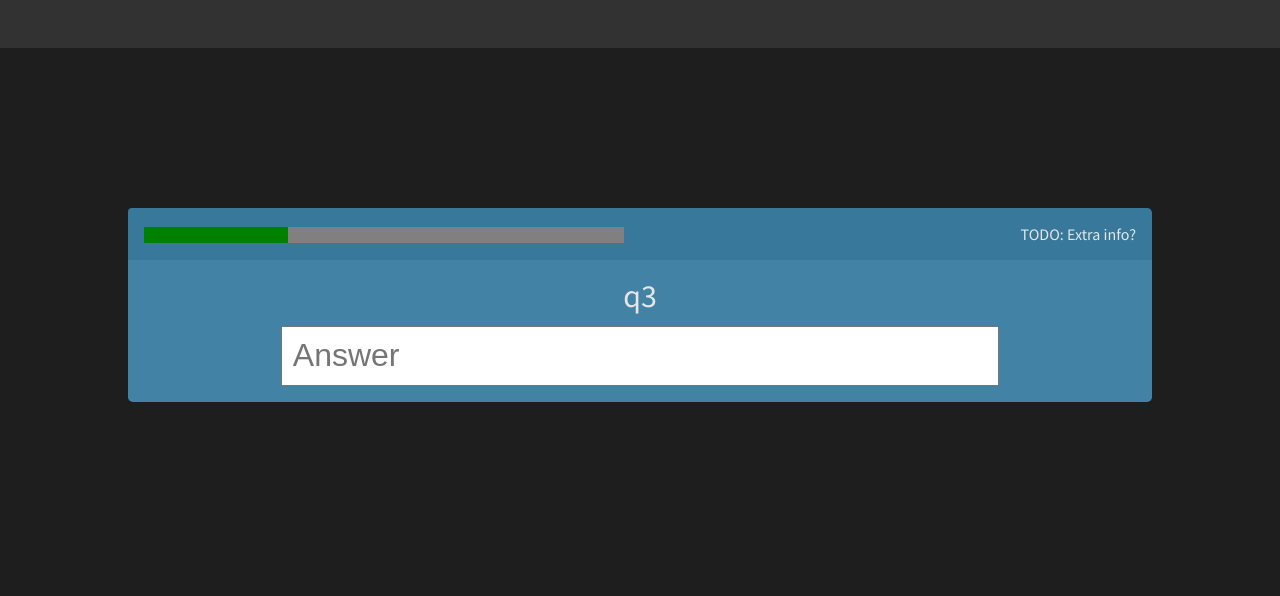
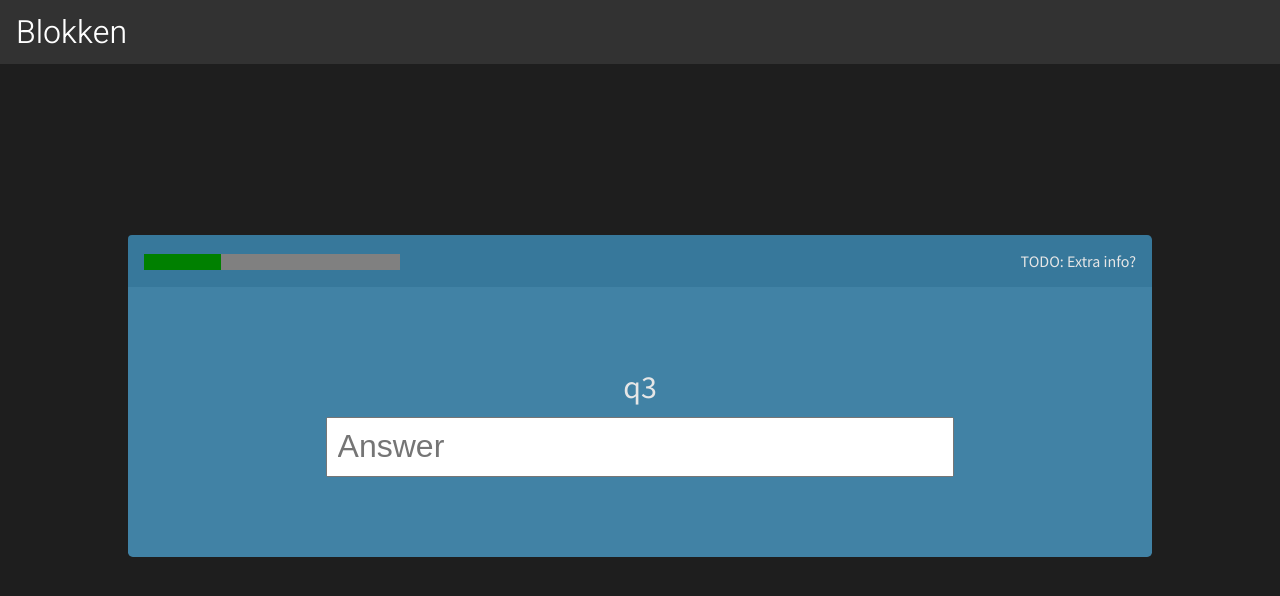
Before and after one commit to juliavdkris/blokken, a Django app: page /leren in a window 1280 px wide. Shown: the top 596 px of the page. Run offline with Django 3.2, Linux system fonts and the light colour scheme.

Commit message:
Add notification and navbar title

```diff
--- a/core/static/css/leren.css
+++ b/core/static/css/leren.css
@@ -1,7 +1,7 @@
 .leercontainer {
 	background-color: rgb(65, 130, 165);
 	border-radius: 0 0 0.3em 0.3em;
-	padding: 1em;
+	padding: 5em;
 
 	text-align: center;
 }
@@ -10,12 +10,12 @@
 	background-color: rgb(55, 120, 155);
 	border-radius: 0.25em 0.3em 0 0;
 
-	margin-top: 10em;
+	margin-top: 5em;
 	padding: 1em;
 }
 .leercontainer-top progress {
 	height: 1em;
-	width: 30em;
+	width: 20vw;
 	border: none;
 }
 .leercontainer-top .right {
@@ -33,3 +33,26 @@
 	font-size: 2em;
 	padding: 0.3em;
 }
+
+
+.notification {
+	display: block;
+	text-align: center;
+	opacity: 0;
+
+	font-size: 1.5em;
+
+	padding: 0.75em;
+	margin: 1em auto;
+	border-radius: 0.2em;
+	max-width: 20vw;
+}
+.notification[show=true] {
+	opacity: 100;
+}
+.notification[color=good] {
+	background-color: #91b437;
+}
+.notification[color=bad] {
+	background-color: #C42021;
+}
--- a/core/static/css/main.css
+++ b/core/static/css/main.css
@@ -1,4 +1,5 @@
 @import url('https://fonts.googleapis.com/css?family=Source+Sans+Pro&display=swap');
+@import url('https://fonts.googleapis.com/css?family=Heebo:300&display=swap');
 
 
 body {
@@ -13,7 +14,16 @@ body {
 }
 
 .navbar {
-	height: 3em;
+	height: 4em;
 	margin: 0;
 	background-color: #323232;
+	display: flex;
+	align-items: center;
 }
+.navbar .title {
+	font-family: 'Heebo';
+	font-weight: 300;
+	font-size: 2em;
+	color: white;
+	margin-left: 0.5em;
+}
--- a/templates/base/generic.html
+++ b/templates/base/generic.html
@@ -12,7 +12,9 @@
 	</head>
 
 	<body>
-		<div class="navbar"></div>
+		<div class="navbar">
+			<div class="title">Blokken</div>
+		</div>
 
 		<div class="container">
 		{% block content %}{% endblock content %}
--- a/templates/leren.html
+++ b/templates/leren.html
@@ -8,6 +8,7 @@
 
 
 {% block content %}
+	<div class="notification" show="false" color="good">Lorem ipsum!</div>
 
 	<div class="leercontainer-top">
 		<progress value="30" max="100"></progress>
```
